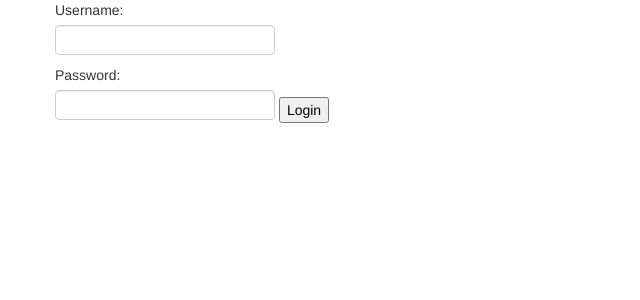
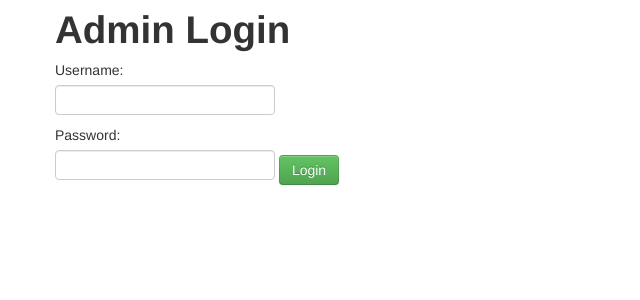
Before and after one commit to oneyoung/django-blog, a Django app: page /login/ in a window 1280 px wide. Shown: the top 300 px of the page, without its empty margins (0-640 px from the left). Run offline with Django 3.2, Linux system fonts and the light colour scheme; parts of the project's set-up code (start-up, migrations or seed data) failed here and were passed over; some libraries are stand-ins or nearby versions.

Commit message:
* 美化login.html

```diff
--- a/html/templates/login.html
+++ b/html/templates/login.html
@@ -1,9 +1,11 @@
 {% include "head.html" with title="Login" only %}
-
+<h1>Admin Login</h1>
+{% load bootstrap_toolkit %}
 <form action="/login/" method="post">
-  {{ form }}
-  <input type="submit" value="Login" />
+  {{ form|as_bootstrap }}
+  <input type="submit" value="Login" class="btn btn-success"/>
 </form>
-<p><b style="color:red">{{ msg }}</b></p>
-
+{% if msg %}
+<div class="alert alert-error"><strong>Error:</strong> {{ msg }}</div>
+{% endif %}
 {% include "foot.html" %}
```
